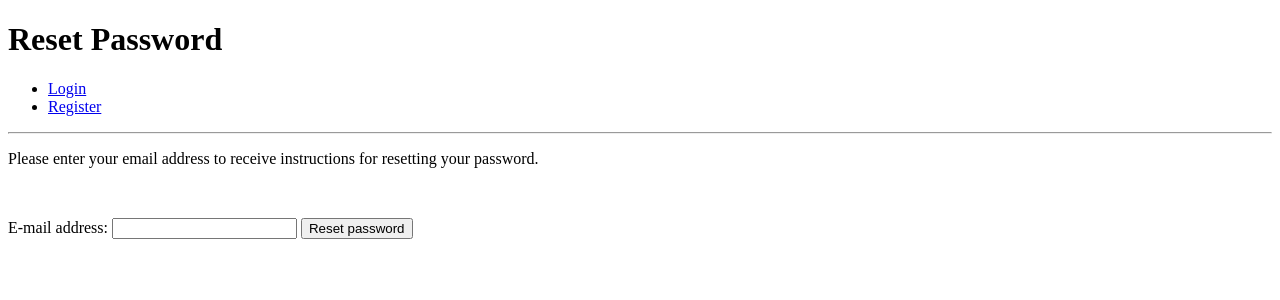
After one commit to PeterLenting/django_authentication, a Django app: a page that uses templates/registration/password_reset_form.html in a window 1280 px wide. The commit adds this page. Shown: the top 300 px of the page. Run offline with Django 3.2, Linux system fonts and the light colour scheme.

Commit message:
added forgot password

```diff
--- a/accounts/templates/login.html
+++ b/accounts/templates/login.html
@@ -10,4 +10,5 @@
     {{ login_form }}
     <button type="submit">Login</button>
 </form>
+<p><a href="{% url 'password_reset' %}">Reset Password</a></p>
 {% endblock %}
--- /dev/null
+++ b/accounts/url_reset.py
@@ -0,0 +1,12 @@
+from django.conf.urls import url
+from django.core.urlresolvers import reverse_lazy
+from django.contrib.auth.views import password_reset, password_reset_done, password_reset_confirm, password_reset_complete
+
+urlpatterns = [
+    url('^$', password_reset,
+        {'post_reset_redirect': reverse_lazy('password_reset_done')}, name='password_reset'),
+    url(r'^done/$', password_reset_done, name='password_reset_done'),
+    url(r'^(?P<uidb64>[0-9A-Za-z]+)-(?P<token>.+)/$', password_reset_confirm,
+        {'post_reset_redirect': reverse_lazy('password_reset_complete')}, name='password_reset_confirm'),
+    url('^complete/$', password_reset_complete, name='password_reset_complete')
+]
--- /dev/null
+++ b/accounts/urls.py
@@ -0,0 +1,11 @@
+from django.conf.urls import url, include
+from accounts.views import logout, login, registration, user_profile
+from accounts import url_reset
+
+urlpatterns = [
+    url(r'^logout/$', logout, name="logout"),
+    url(r'^login/$', login, name="login"),
+    url(r'^register/$', registration, name="registration"),
+    url(r'^profile/$', user_profile, name="profile"),
+    url(r'^password-reset/', include(url_reset))
+]
--- a/django_auth/settings.py
+++ b/django_auth/settings.py
@@ -121,3 +121,5 @@ USE_TZ = True
 STATIC_URL = '/static/'
 
 MESSAGE_STORAGE = "django.contrib.messages.storage.session.SessionStorage"
+
+EMAIL_BACKEND = "django.core.mail.backends.console.EmailBackend"
--- a/django_auth/urls.py
+++ b/django_auth/urls.py
@@ -1,4 +1,5 @@
 """django_auth URL Configuration
+
 The `urlpatterns` list routes URLs to views. For more information please see:
     https://docs.djangoproject.com/en/1.11/topics/http/urls/
 Examples:
@@ -12,15 +13,13 @@ Including another URLconf
     1. Import the include() function: from django.conf.urls import url, include
     2. Add a URL to urlpatterns:  url(r'^blog/', include('blog.urls'))
 """
-from django.conf.urls import url
+from django.conf.urls import url, include
 from django.contrib import admin
-from accounts.views import index, logout, login, registration, user_profile
+from accounts.views import index
+from accounts import urls as accounts_urls
 
 urlpatterns = [
     url(r'^admin/', admin.site.urls),
     url(r'^$', index, name="index"),
-    url(r'^accounts/logout/$', logout, name="logout"),
-    url(r'^accounts/login/$', login, name="login"),
-    url(r'^accounts/register/$', registration, name="registration"),
-    url(r'^accounts/profile/$', user_profile, name="profile")
+    url(r'^accounts/', include(accounts_urls))
 ]
--- /dev/null
+++ b/templates/registration/password_reset_form.html
@@ -0,0 +1,15 @@
+{% extends "base.html" %}
+{% block page_title %}Password Reset Page{% endblock %}
+{% block page_heading %}Reset Password{% endblock %}
+{% block content %}
+
+<form method="post" class="accountform">
+    <p>Please enter your email address to receive instructions for resetting your password.</p>
+    <br>
+    <div style="display:none">
+        <input type="hidden" value="{{ csrf_token }}" name="csrfmiddlewaretoken">
+    </div>
+     {{ form.email.errors }}
+    <p><label for="id_email" class="control-label required-field">E-mail address:</label> {{ form.email }} <input type="submit" value="Reset password" /></p>
+</form>
+{% endblock %}
```
Also changed, not shown: templates/registration/password_reset_complete.html (added, +8 -0 lines), templates/registration/password_reset_confirm.html (added, +34 -0 lines), templates/registration/password_reset_done.html (added, +8 -0 lines), templates/registration/password_reset_email.html (added, +15 -0 lines), db.sqlite3.
